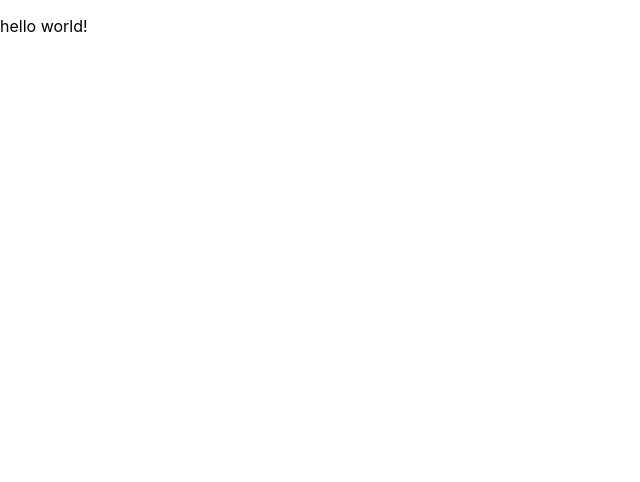
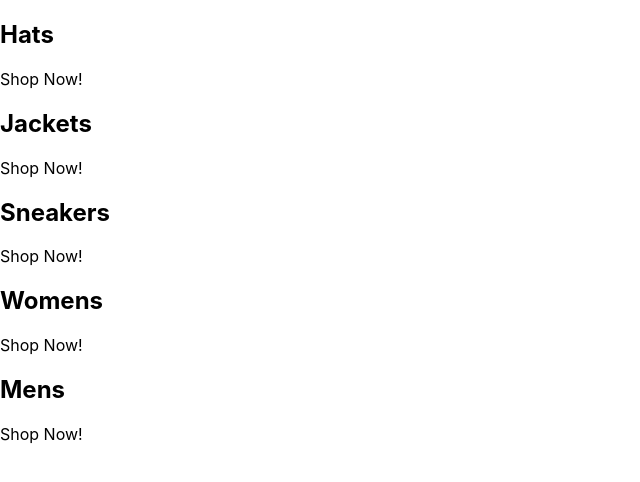
Before and after one commit to breakdaiz/anonymous-clothing, a React (Create React App) app: page / in a window 1280 px wide. Shown: the top 482 px of the page, without its empty margins (0-640 px from the left). Built offline with nearby package versions, Linux system fonts and the light colour scheme.

Commit message:
setup project

```diff
--- a/src/App.js
+++ b/src/App.js
@@ -1,7 +1,41 @@
 const App = () => {
 	return (
-		<div className='App'>
-			<p> hello world! </p>
+		<div className='categories-container'>
+			<div className='category-container'>
+				{/* <img /> */}
+				<div className='category-body-container'>
+					<h2> Hats </h2>
+					<p>Shop Now!</p>
+				</div>
+			</div>
+			<div className='category-container'>
+				{/* <img /> */}
+				<div className='category-body-container'>
+					<h2> Jackets </h2>
+					<p>Shop Now!</p>
+				</div>
+			</div>
+			<div className='category-container'>
+				{/* <img /> */}
+				<div className='category-body-container'>
+					<h2> Sneakers </h2>
+					<p>Shop Now!</p>
+				</div>
+			</div>
+			<div className='category-container'>
+				{/* <img /> */}
+				<div className='category-body-container'>
+					<h2> Womens </h2>
+					<p>Shop Now!</p>
+				</div>
+			</div>
+			<div className='category-container'>
+				{/* <img /> */}
+				<div className='category-body-container'>
+					<h2> Mens </h2>
+					<p>Shop Now!</p>
+				</div>
+			</div>
 		</div>
 	);
 };
```
